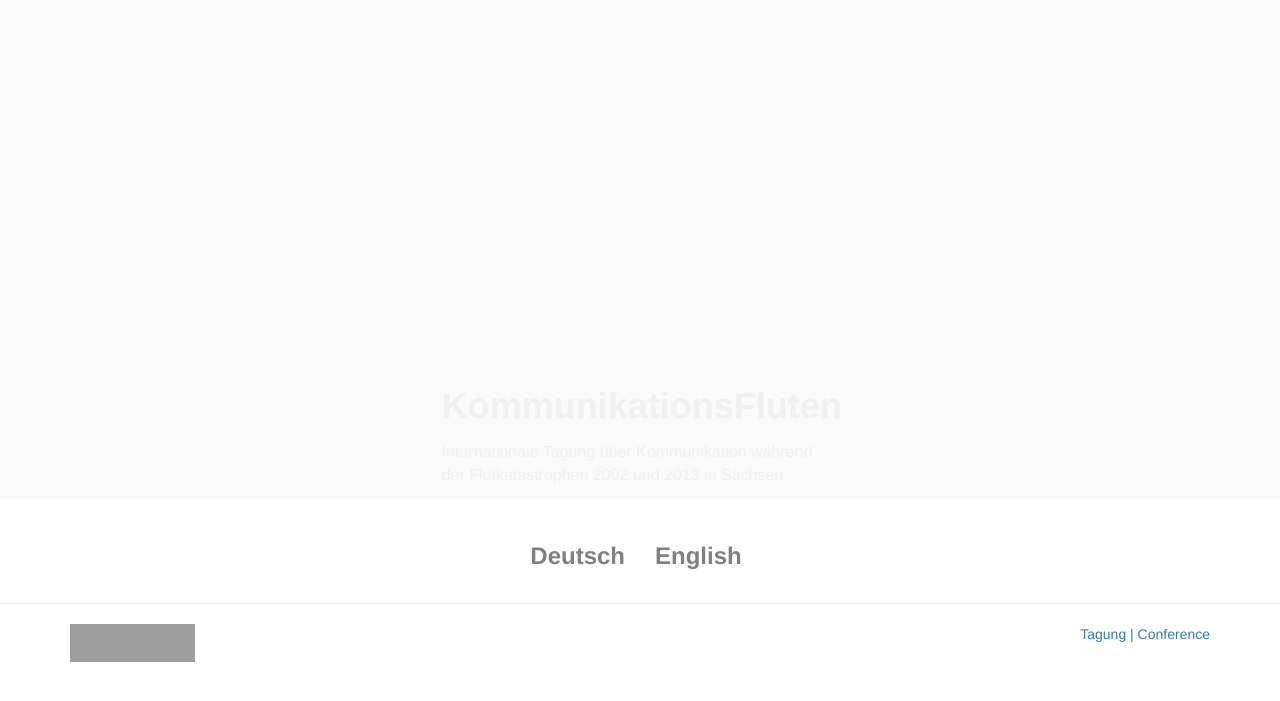
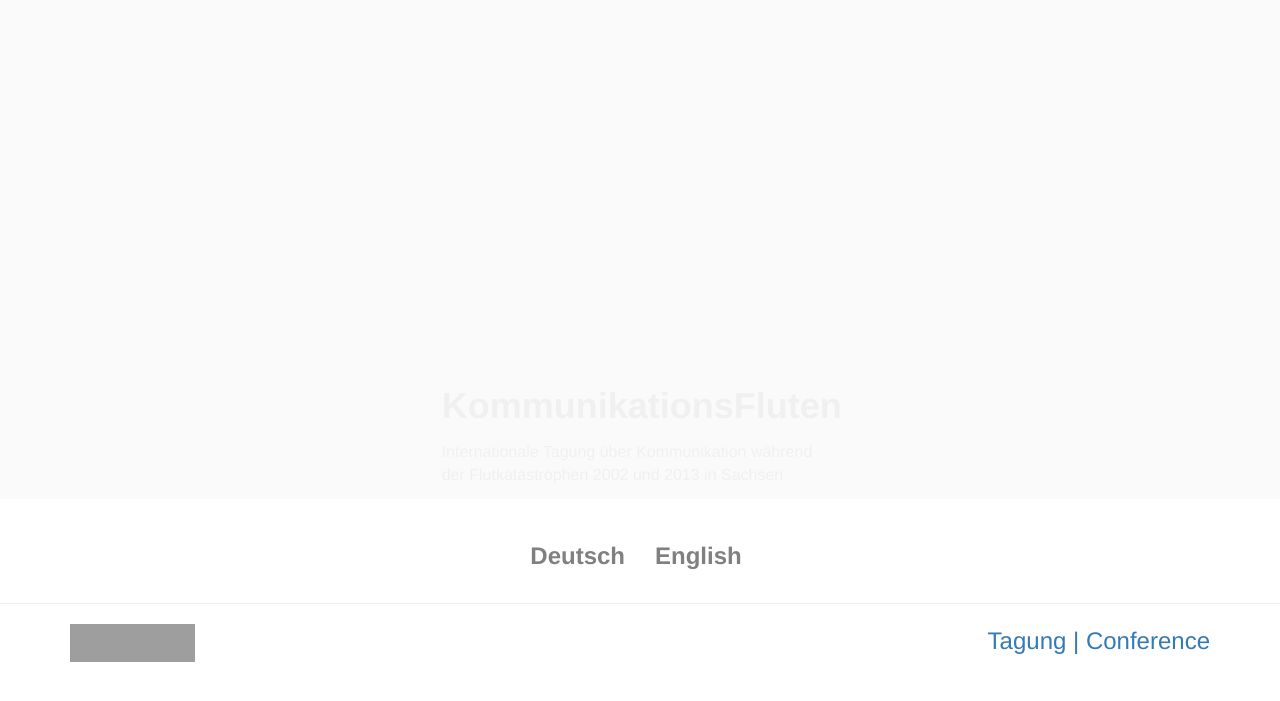
Before and after one commit to susedev/test, a Jekyll site: the page built from index.html, in a window 1280 px wide. Shown: the top 701 px of the page. Built offline with Jekyll 4.4.1, drawn with Linux system fonts in a browser that asks for light colours; nearby versions of some CDN libraries; grey boxes are pictures that could not be loaded.

Commit message:
Update home.html

```diff
--- a/_layouts/home.html
+++ b/_layouts/home.html
@@ -53,7 +53,7 @@
     <div class="col-md-4">
     </div>
      <div class="col-md-4" style="text-align: right;">
-      <p style="font-size:24; color: #337AB7;">Tagung | Conference</p>
+      <p style="font-size:24px; color: #337AB7;">Tagung | Conference</p>
     </div>
   </div>
 </div>
```
